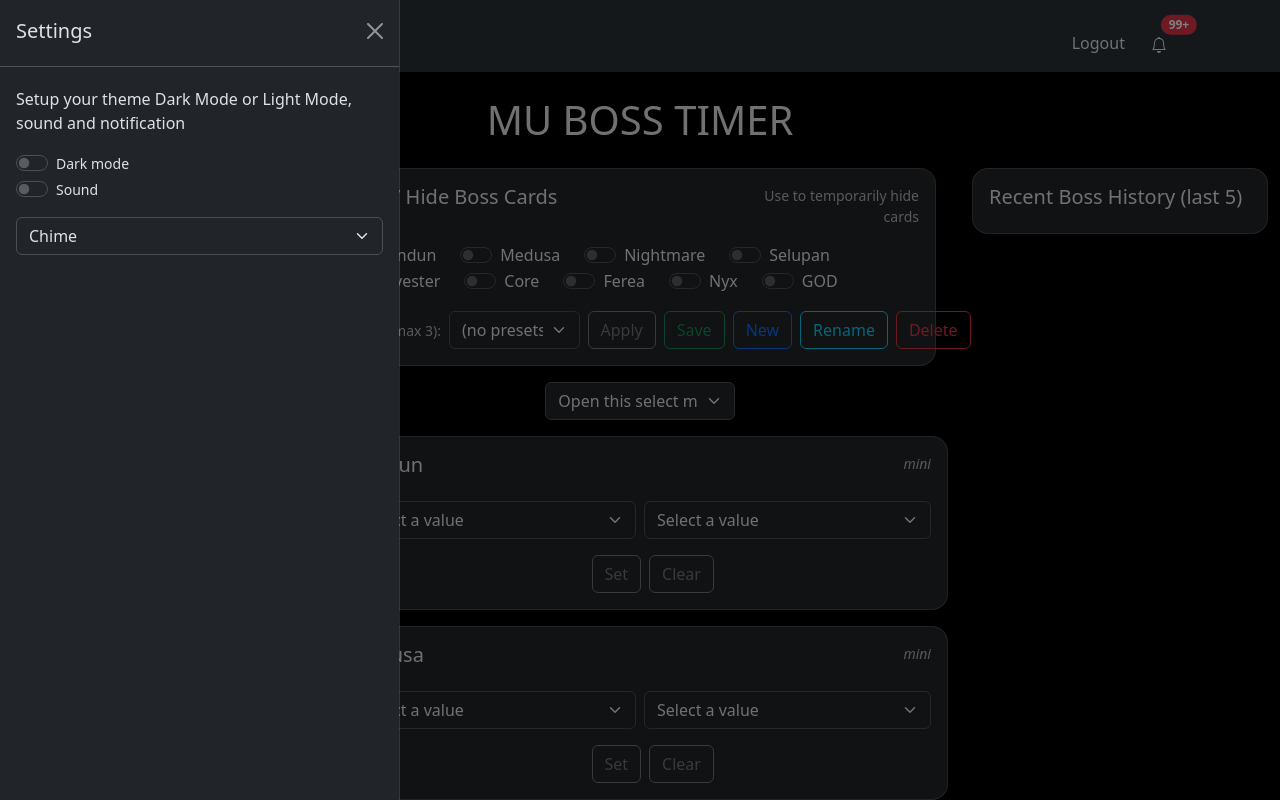
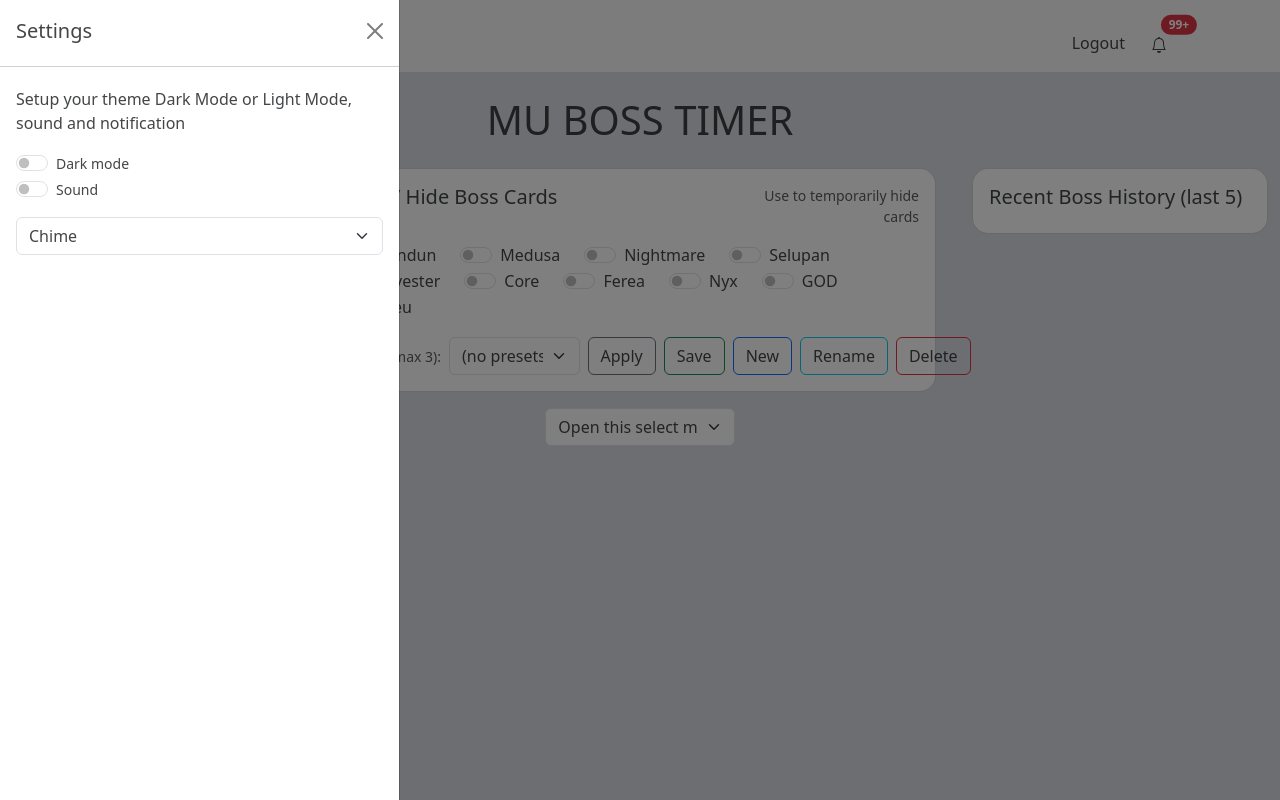
Before and after one commit to holuquockhai/gavin-mu-bosses-appearance, a React (Vite) app in the folder react-project/: page / in a window 1280 px wide. Both pictures are taken after a click on the button "Toggle navigation". Shown: the top 800 px of the page. Built offline with nearby package versions, Linux system fonts and the light colour scheme.

Commit message:
update styles

```diff
--- a/react-project/src/App.jsx
+++ b/react-project/src/App.jsx
@@ -5,6 +5,7 @@ import TopNavigation from './components/TopNavigation'
 import LeftContent from './components/LeftContent'
 import MainContent from './components/MainContent'
 import RightContent from './components/RightContent'
+import BottomContent from './components/BottomContent'
 // import './App.css'
 
 const listBosses = [
@@ -16,7 +17,8 @@ const listBosses = [
   "Core",
   "Ferea",
   "Nyx",
-  "GOD"
+  "GOD",
+  "Hieu",
 ];
 
 const bosses = listBosses.map((boss, id)=>({
@@ -40,32 +42,32 @@ const listChannels = [
 
 
 function App() {
-  const [count, setCount] = useState(0);
 
-  // // Initialize state based on the current body data attribute or default to light
-  // const [isDarkMode, setIsDarkMode] = useState(
-  //   document.documentElement.getAttribute('data-bs-theme') === 'dark'
-  // );
+  const [isDark, setIsDark] = useState(() => {
+    const saved = localStorage.getItem("theme");
+    return saved ? saved === "dark" : false;
+  });
 
-  // useEffect(() => {
-  //   // When isDarkMode changes, update the data-bs-theme attribute on the body
-  //   document.documentElement.setAttribute('data-bs-theme', isDarkMode ? 'dark' : 'light');
-  //   // You could also save the preference to localStorage here for persistence
-  // }, [isDarkMode]);
+  useEffect(() => {
+    const theme = isDark ? "dark" : "light";
 
-  // const toggleDarkMode = () => {
-  //   setIsDarkMode(!isDarkMode);
-  // };
+    // Bootstrap 5.3 theme switch
+    document.documentElement.setAttribute("data-bs-theme", theme);
+
+    // Persist
+    localStorage.setItem("theme", theme);
+  }, [isDark]);
+
 
   return (
     <>
-      <TopNavigation/>
+      <TopNavigation isDark={isDark} setIsDark={setIsDark} />
 
       <main>
-          <div id='main-content' className='container-fluid' >
+          <div id='main-content' className='container-fluid min-vh-100' >
           <div className='row wrap'>
             <div className='col-12 text-center'>
-              <h1 className='pt-4 pb-4 mb-0'>MU BOSS TIMER </h1>
+              <h1 className='pt-4 pb-4 mb-0 page-title'>MU BOSS TIMER </h1>
             </div>
           </div>
 
@@ -81,10 +83,10 @@ function App() {
 
           </section>
 
+          <BottomContent/>
+
         </div>
       </main>
-
-
     </>
   )
 }
--- a/react-project/src/components/BossTimerCard.jsx
+++ b/react-project/src/components/BossTimerCard.jsx
@@ -1,7 +1,7 @@
-function BossTimerCard({boss, hoursList, minuteList}){
+function BossTimerCard({boss, hoursList, minuteList, selectedBosses}){
  return(
     <>
-    <div className="input-group mt-3">
+    <div className={`boss-detail input-group ${selectedBosses.includes(boss) ? 'show mt-3 mb-0' : ''}`}>
         <div className="col-12 p-3 card rounded-4 unified" id="showHideCard">
             <div className="row">
                 <h5 className="card-title col-8">{boss.title}</h5>
--- /dev/null
+++ b/react-project/src/components/BottomContent.jsx
@@ -0,0 +1,14 @@
+function BottomContent(){
+    return(
+        <>
+            <div className="row row fixed-bottom p-3">
+                <div className="col-12">
+                    Copy Right @ Lu Quoc Khai Ho
+                </div>
+            </div>
+        </>
+    );
+
+}
+
+export default BottomContent;
--- a/react-project/src/components/LeftHiddenNavigation.jsx
+++ b/react-project/src/components/LeftHiddenNavigation.jsx
@@ -1,4 +1,4 @@
-function LeftHiddenNavigation(){
+function LeftHiddenNavigation({isDark, setIsDark}){
  return (
     <>
         <div className="offcanvas offcanvas-start" tabIndex="-1" id="offcanvasExample" aria-labelledby="offcanvasExampleLabel">
@@ -18,15 +18,17 @@ function LeftHiddenNavigation(){
                             className="form-check-input"
                             type="checkbox"
                             role="switch"
-                            id="switchCheckDefault"
+                            id="switchCheckDarkMode"
+                            checked={isDark}
+                            onChange={(e) => setIsDark(e.target.checked)}
                             />
 
-                            <label className="small form-check-label" htmlFor="switchCheckDefault">Dark mode</label>
+                            <label className="small form-check-label" htmlFor="switchCheckDarkMode">Dark mode</label>
                         </div>
 
                         <div className="form-check form-switch pe-4">
-                            <input className="form-check-input" type="checkbox" role="switch" id="switchCheckDefault"/>
-                            <label className="small form-check-label" htmlFor="switchCheckDefault">Sound</label>
+                            <input className="form-check-input" type="checkbox" role="switch" id="switchCheckSound"/>
+                            <label className="small form-check-label" htmlFor="switchCheckSound">Sound</label>
                         </div>
 
                         <select className="select form-select mt-3" id="soundStyle" title="Alert tone">
--- a/react-project/src/components/MainContent.jsx
+++ b/react-project/src/components/MainContent.jsx
@@ -1,3 +1,4 @@
+import React, { useState } from 'react';
 import BossTimerCard from "./BossTimerCard";
 
 function MainContent({bosses, channels}){
@@ -10,6 +11,16 @@ function MainContent({bosses, channels}){
         value: index.toString(),
         label: String(index).padStart(2, "0")
     }));
+
+    const [selectedBosses, setSelectedBosses] = useState([]);
+
+    const handleCheckboxChange = (boss) => {
+        if (selectedBosses.includes(boss)) {
+            setSelectedBosses(selectedBosses.filter(item => item !== boss));
+        } else {
+            setSelectedBosses([...selectedBosses, boss]);
+        }
+    };
 
     return (
         <>
@@ -26,10 +37,15 @@ function MainContent({bosses, channels}){
                         <div className="chips d-flex flex-wrap" id="visChips">
                             {bosses.map((boss)=>(
                                 <div className="form-check form-switch pe-4" key={boss.id}>
-                                    <input className="form-check-input" type="checkbox" role="switch" id="switchCheckDefault"/>
-                                    <label className="form-check-label" htmlFor="switchCheckDefault">{boss.title}</label>
+                                    <input className="form-check-input"
+                                    type="checkbox"
+                                    role="switch"
+                                    id={`switchCheck-${boss.title}`}
+                                    checked={selectedBosses.includes(boss)}
+                                    onChange={() => handleCheckboxChange(boss)}
+                                />
+                                    <label className="form-check-label" htmlFor={`switchCheck-${boss.title}`}>{boss.title}</label>
                                 </div>
-
                             ))}
                         </div>
                     </div>
@@ -73,7 +89,7 @@ function MainContent({bosses, channels}){
 
             <div className="row">
                 {bosses.map((boss, id)=>(
-                    <BossTimerCard key={id} boss={boss} hoursList={hoursList} minuteList={minuteList}/>
+                    <BossTimerCard key={id} boss={boss} hoursList={hoursList} minuteList={minuteList} selectedBosses={selectedBosses} />
                 ))}
 
             </div>
--- a/react-project/src/components/TopNavigation.jsx
+++ b/react-project/src/components/TopNavigation.jsx
@@ -1,6 +1,6 @@
 import LeftHiddenNavigation from "./LeftHiddenNavigation";
 import RightHiddenNavigation from "./RightHiddenNavigation";
-function TopNavigation(){
+function TopNavigation({isDark, setIsDark}){
     return (
         <>
             <nav className="navbar fixed-top bg-body-tertiary">
@@ -32,7 +32,7 @@ function TopNavigation(){
                 </div>
             </nav>
 
-            <LeftHiddenNavigation/>
+            <LeftHiddenNavigation isDark={isDark} setIsDark={setIsDark}/>
             <RightHiddenNavigation/>
 
         </>
--- a/react-project/src/scss/global.scss
+++ b/react-project/src/scss/global.scss
@@ -1,7 +1,3 @@
 :root {
     --bs-body-font-size: 1rem;
 }
-
-main {
-    padding-top: 72px;
-}
--- a/react-project/src/scss/homepage.scss
+++ b/react-project/src/scss/homepage.scss
@@ -1,6 +1,22 @@
 $color-mode-type: data;
+.boss-detail {
+    overflow: hidden;
+    max-height: 0;
+    opacity: 0;
+    transition: all 0.5s ease-in-out;
+    transform: translateY(-10px);
+}
 
+.boss-detail.show {
+    max-height: 500px; /* Đảm bảo lớn hơn nội dung thẻ div */
+    opacity: 1;
+    transform: translateY(0);
+    margin-bottom: 1rem;
+}
 
+.page-title {
+    margin-top: 72px;
+}
 @include color-mode(dark) {
     #main-content {
         background-color: black;
```
Lines whose indentation alone changed are shown as unchanged.
